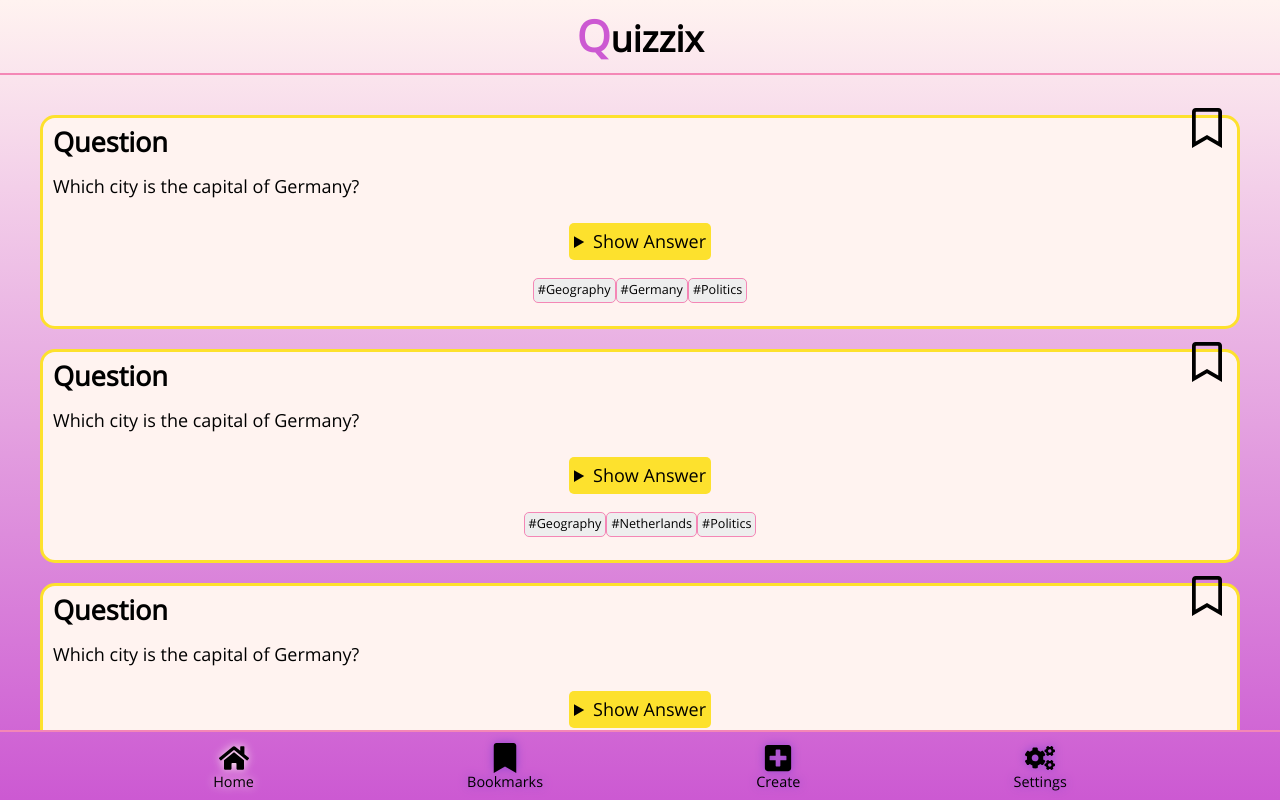
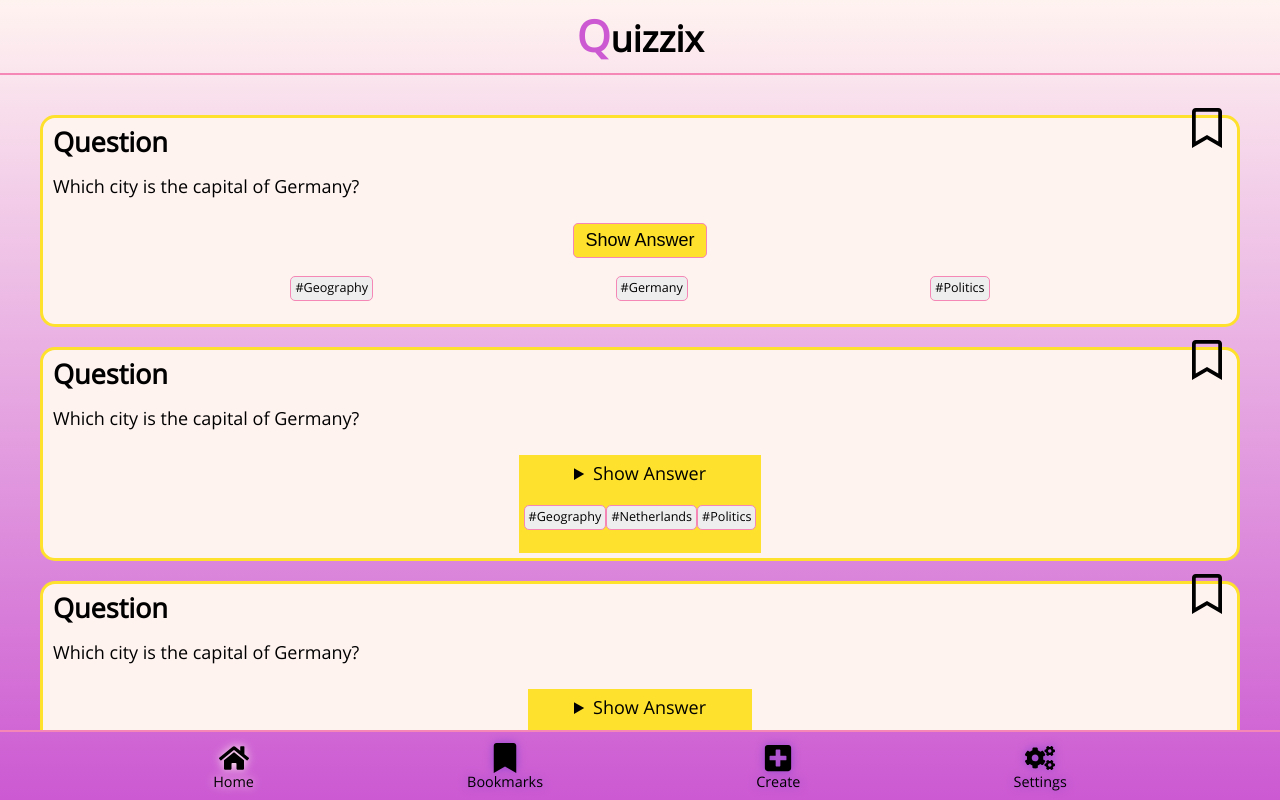
Before and after one commit to dw0111/quiz-app, a website built with Vite: page src/index.html in a window 1280 px wide. Built offline with nearby package versions, Linux system fonts and the light colour scheme.

Commit message:
Save progress on making show/hide button work

```diff
--- a/src/components/_question-card.css
+++ b/src/components/_question-card.css
@@ -40,12 +40,15 @@
   justify-items: center;
   text-align: center;
   width: fit-content;
+  max-width: 100%;
+  overflow: hidden;
+  background-color: var(--color-yellow);
+  padding: 5px;
 }
 
 .card__answer-toggle {
   background-color: var(--color-yellow);
   border: 0 0 1px solid var(--color-pink);
-  padding: 5px;
 }
 
 .card__tag-list {
--- a/src/index.html
+++ b/src/index.html
@@ -14,24 +14,27 @@
 
     <main class="app-grid__main">
       <section class="app-grid__main" data-js="home">
-      <section class="card bd-3-yellow">
-        <header class="card__header">
-          <h2>Question</h2>
-          <p>Which city is the capital of Germany?</p>
-          <button class="card__bookmark" data-js="sign-bookmark"></button>
-        </header>
-        <section class="card__answer-section">
-          <details class="card__answer-toggle bd-1-pink">
-            <summary>Show Answer</summary>
-            Germany's capital is Berlin.
-          </details>
+        <section class="card bd-3-yellow" data-js="card">
+          <header class="card__header">
+            <h2>Question</h2>
+            <p>Which city is the capital of Germany?</p>
+            <button class="card__bookmark" data-js="sign-bookmark"></button>
+          </header>
+          <section class="card__answer-section bd-1-pink">
+            <input
+              type="button"
+              class="card__answer-toggle"
+              value="Show Answer"
+              data-js="card__answer-toggle"
+            />
+            <p class="hidden" card__answer" data-js="card__answer">Germany's capital is Berlin.</p>
+          </section>
           <ul class="card__tag-list">
             <li class="card__tag bd-1-pink">#Geography</li>
             <li class="card__tag bd-1-pink">#Germany</li>
             <li class="card__tag bd-1-pink">#Politics</li>
           </ul>
         </section>
-      </section>
 
       <section class="card bd-3-yellow">
         <header class="card__header">
--- a/src/js/index.js
+++ b/src/js/index.js
@@ -16,6 +16,8 @@
 const createFormInputLabels = document.querySelectorAll(
   '[data-js="create-form__input-label"]'
 )
+
+const cards = document.querySelectorAll('[data-js="card"]')
 //      /Define constants
 
 //      Navigation
@@ -84,3 +86,15 @@
   })
 })
 //      /Create-form max letter count
+
+//      Show_Hide answers
+//cards.forEach(card => {
+const cardAnswerToggle = document.querySelector(
+  '[data-js="card__answer-toggle"]'
+)
+const cardAnswer = document.querySelector('[data-js="card__answer"]')
+cardAnswerToggle.addEventListener('click', () => {
+  cardAnswer.classList.toggle = 'hidden'
+})
+//})
+//      /Show_Hide answers
```
Also changed, not shown: src/components/_question-card.html (+4 -3 lines).
